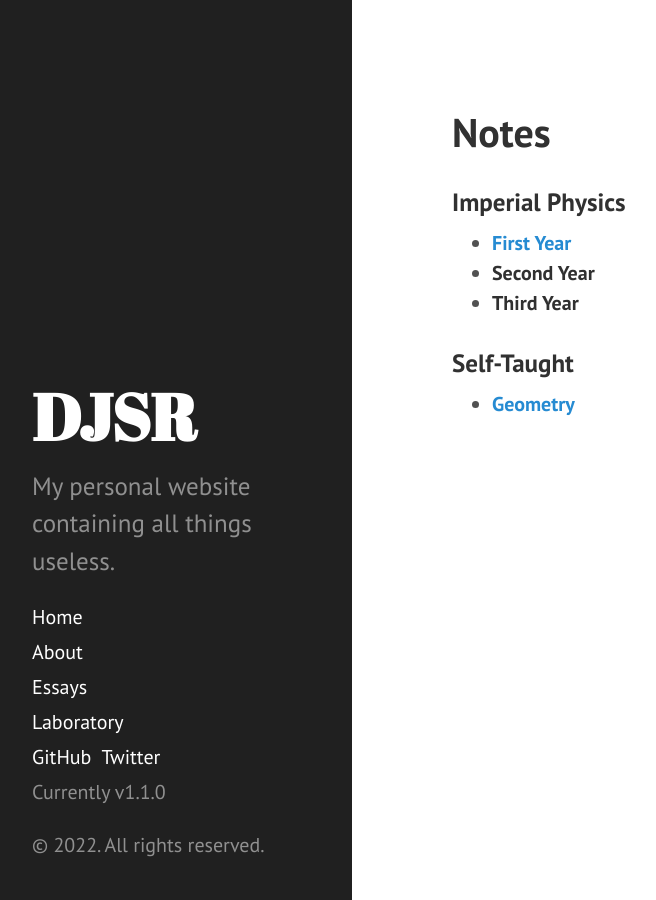
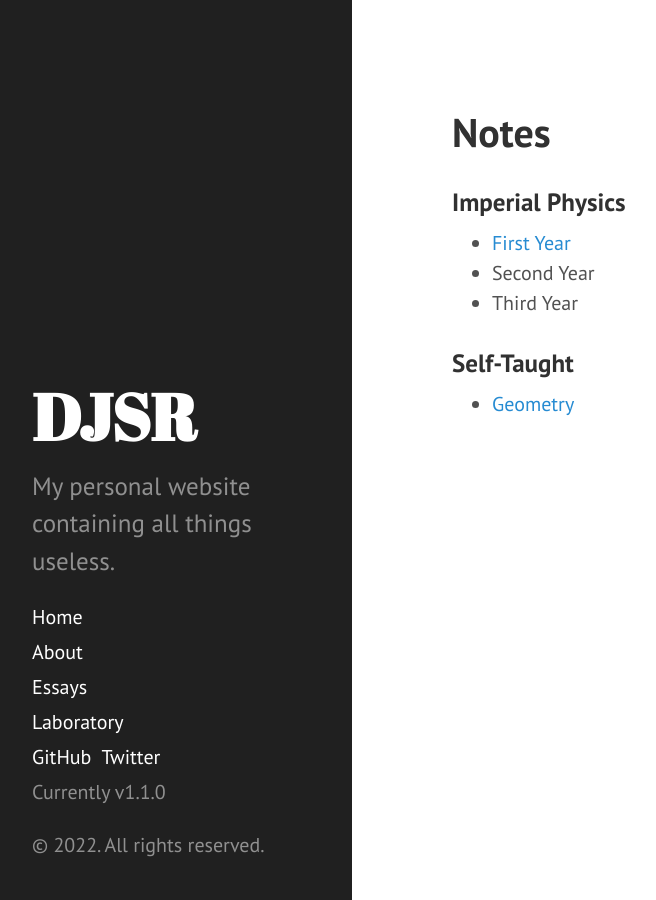
Before and after one commit to dansomrob/dansomrob.github.io, a Jekyll site: the page built from notes/index.md, in a window 1280 px wide. Shown: the whole page, without its empty margins (8-664 px from the left). Built offline with Jekyll 4.4.1, drawn with Linux system fonts in a browser that asks for light colours.

Commit message:
Update index.md

```diff
--- a/notes/index.md
+++ b/notes/index.md
@@ -7,10 +7,10 @@ title: Revision Notes
 
 ### Imperial Physics
 
-- [**First Year**]({{ site.url }}/notes/Y1)
-- **Second Year**
-- **Third Year**
+- [First Year]({{ site.url }}/notes/Y1)
+- Second Year
+- Third Year
 
 ### Self-Taught
 
-- [**Geometry**]({{ site.url}}/notes/Geometric_Algebra)
+- [Geometry]({{ site.url}}/notes/Geometric_Algebra)
```
